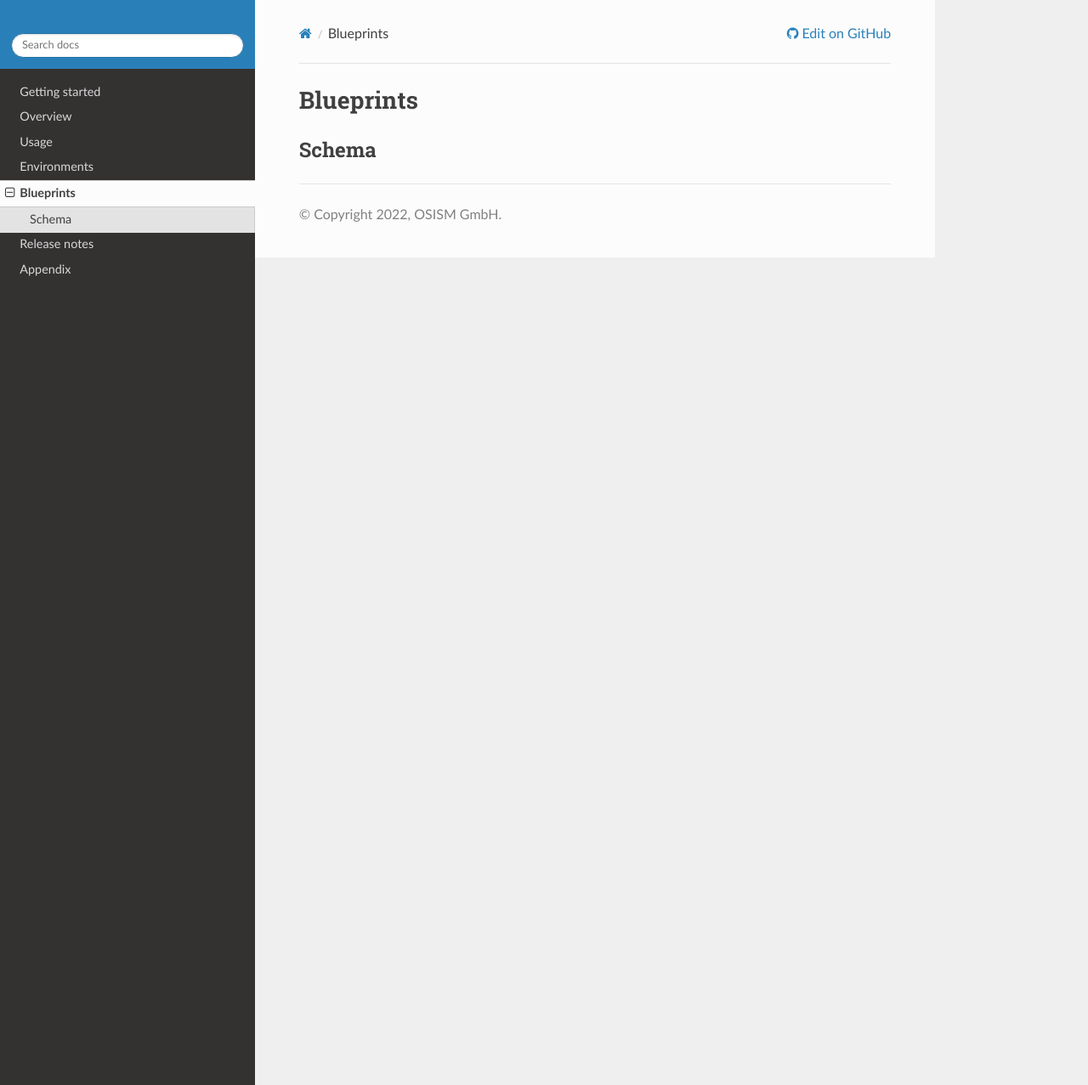
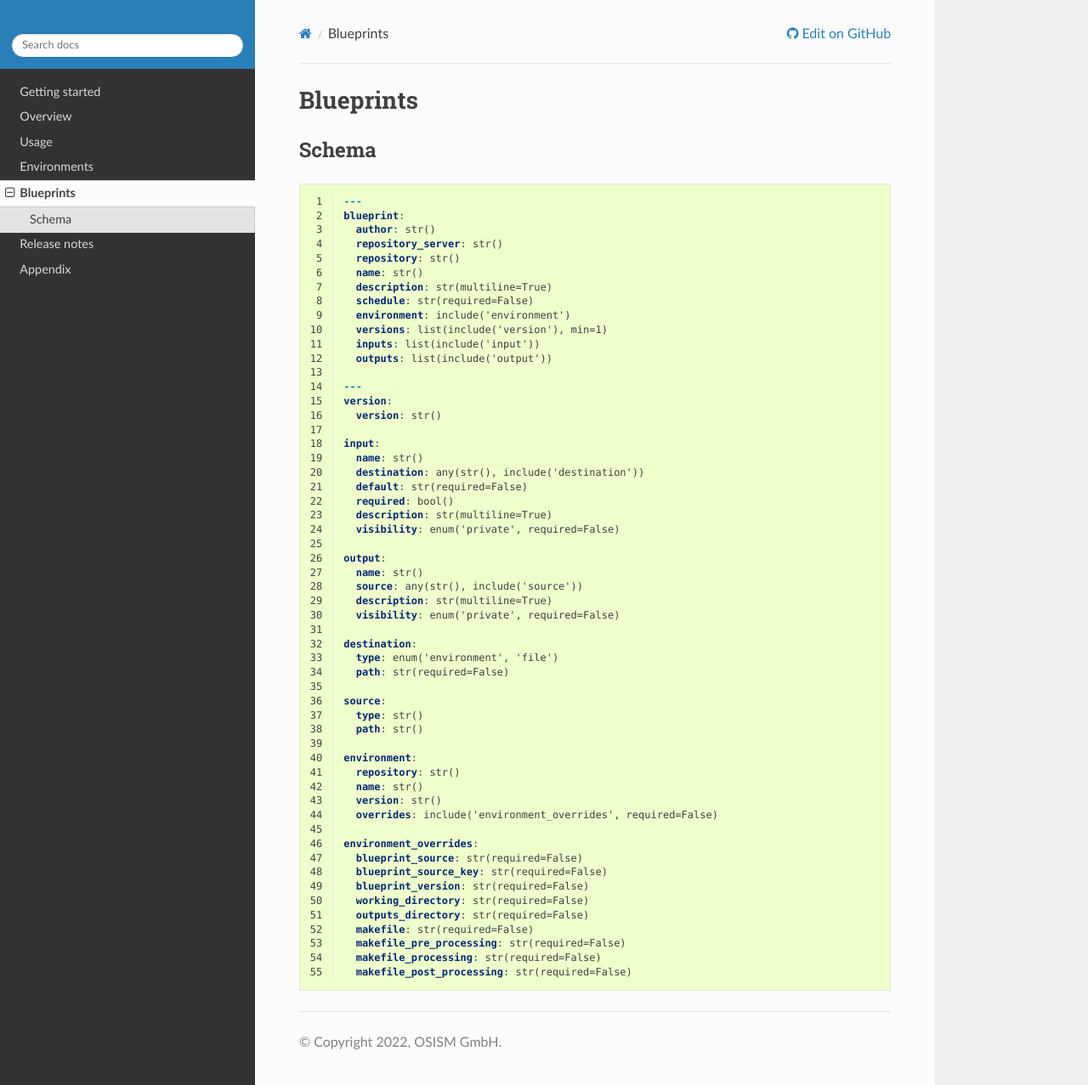
Before and after one commit to thecloudsphere/documentation, a Sphinx documentation site: the page built from source/blueprints.rst, in a window 1280 px wide and 1277 px high. Shown: the whole window at 85% size. Built offline with Sphinx 7.4.7 and the Read the Docs theme 2.0.0, drawn with Linux system fonts in a browser that asks for light colours.

Commit message:
Add schemas
Signed-off-by: Christian Berendt <berendt@osism.tech>

```diff
--- a/source/blueprints.rst
+++ b/source/blueprints.rst
@@ -4,3 +4,7 @@ Blueprints
 
 Schema
 ======
+
+.. literalinclude:: schemas/schema.blueprint.yaml
+   :language: yaml
+   :linenos:
--- a/source/environments.rst
+++ b/source/environments.rst
@@ -7,3 +7,7 @@ ABI
 
 Schema
 ======
+
+.. literalinclude:: schemas/schema.environment.yaml
+   :language: yaml
+   :linenos:
--- /dev/null
+++ b/source/schemas/schema.blueprint.yaml
@@ -0,0 +1,55 @@
+---
+blueprint:
+  author: str()
+  repository_server: str()
+  repository: str()
+  name: str()
+  description: str(multiline=True)
+  schedule: str(required=False)
+  environment: include('environment')
+  versions: list(include('version'), min=1)
+  inputs: list(include('input'))
+  outputs: list(include('output'))
+
+---
+version:
+  version: str()
+
+input:
+  name: str()
+  destination: any(str(), include('destination'))
+  default: str(required=False)
+  required: bool()
+  description: str(multiline=True)
+  visibility: enum('private', required=False)
+
+output:
+  name: str()
+  source: any(str(), include('source'))
+  description: str(multiline=True)
+  visibility: enum('private', required=False)
+
+destination:
+  type: enum('environment', 'file')
+  path: str(required=False)
+
+source:
+  type: str()
+  path: str()
+
+environment:
+  repository: str()
+  name: str()
+  version: str()
+  overrides: include('environment_overrides', required=False)
+
+environment_overrides:
+  blueprint_source: str(required=False)
+  blueprint_source_key: str(required=False)
+  blueprint_version: str(required=False)
+  working_directory: str(required=False)
+  outputs_directory: str(required=False)
+  makefile: str(required=False)
+  makefile_pre_processing: str(required=False)
+  makefile_processing: str(required=False)
+  makefile_post_processing: str(required=False)
```
Also changed, not shown: source/schemas/schema.config.yaml (added, +16 -0 lines), source/schemas/schema.environment.yaml (added, +38 -0 lines), source/schemas/schema.template.yaml (added, +27 -0 lines).
